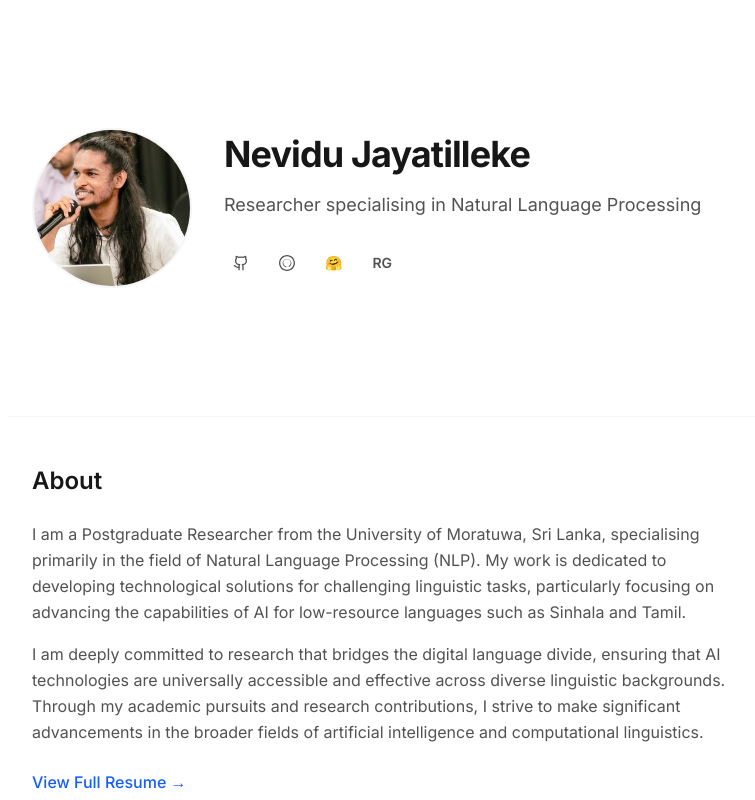
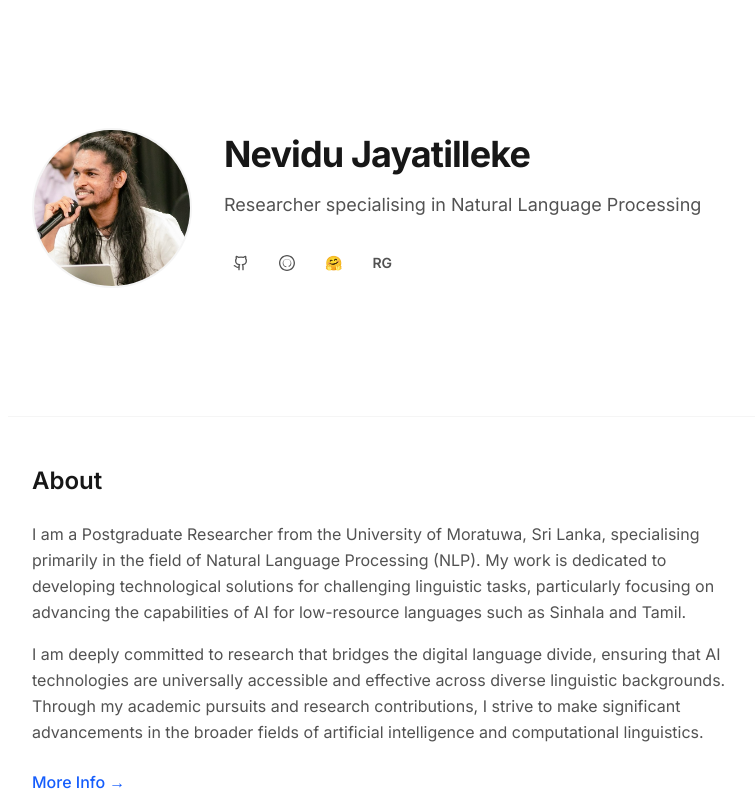
Before and after one commit to NeviduJ/Nevidu-Jayatilleke, a Next.js app: page / in a window 1280 px wide. Shown: the top 800 px of the page, without its empty margins (248-1003 px from the left). Built offline with nearby package versions, Linux system fonts and the light colour scheme; no server answers.

Commit message:
Update resume link text to 'More Info'

```diff
--- a/src/app/page.tsx
+++ b/src/app/page.tsx
@@ -114,7 +114,7 @@ export default async function Home() {
               href="/resume"
               className="inline-flex items-center gap-2 text-blue-600 dark:text-blue-400 hover:underline font-medium"
             >
-              View Full Resume →
+              More Info →
             </Link>
           </div>
         </motion.div>
```
